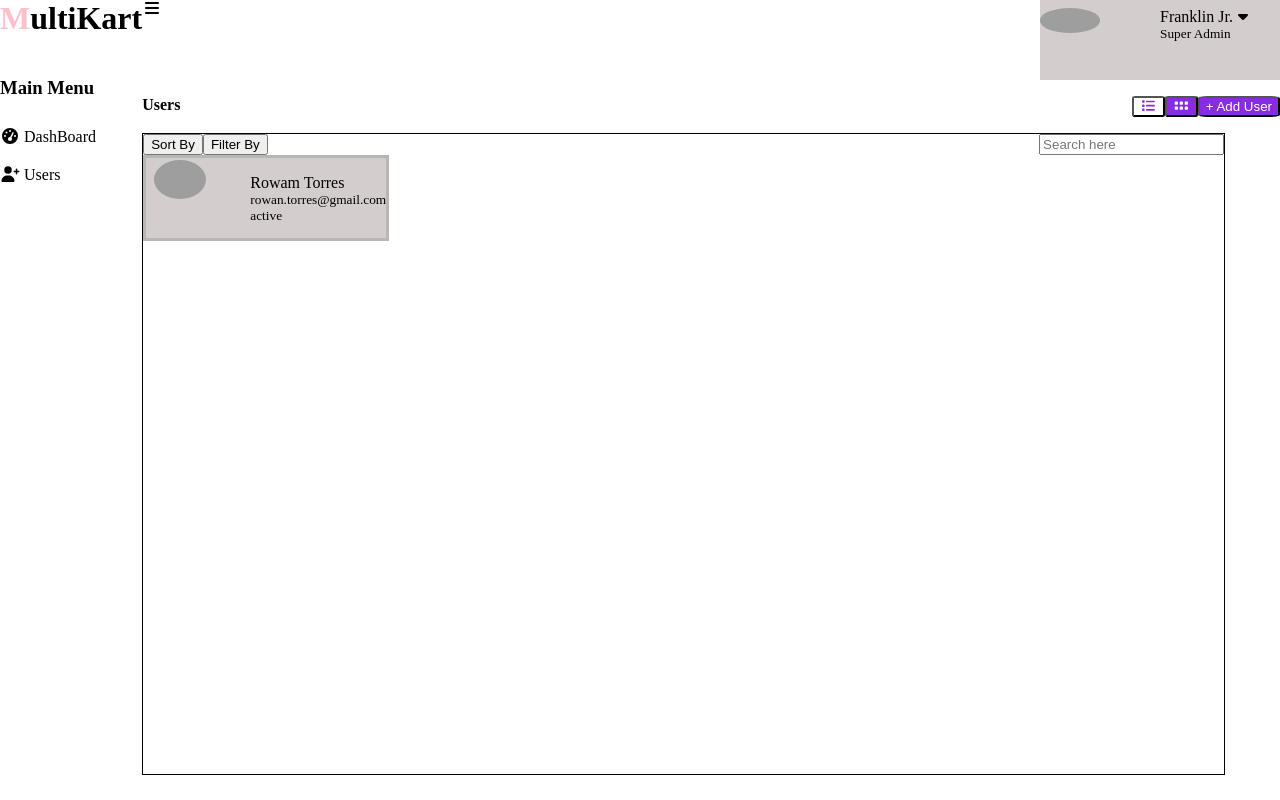
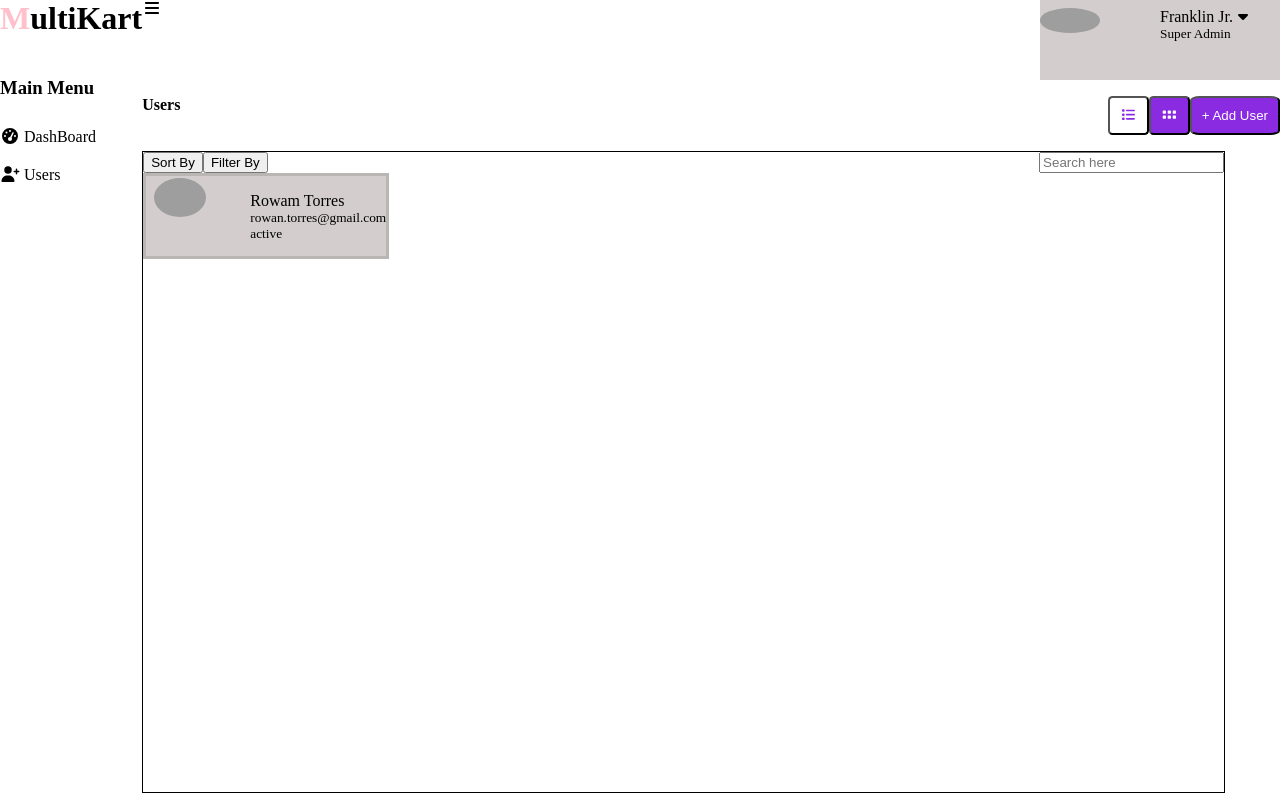
Before and after one commit to shivam-heaptrace/Assignments, a React (Vite) app: page / in a window 1280 px wide. Built offline with nearby package versions, Linux system fonts and the light colour scheme; grey boxes are pictures that could not be loaded.

Commit message:
bug: changed css property

```diff
--- a/src/assets/UserWidgetComponent.css
+++ b/src/assets/UserWidgetComponent.css
@@ -28,5 +28,5 @@ li:hover {
 }
 
 #buttons button {
-    padding: 10;
+    padding: 10px;
 }
```
